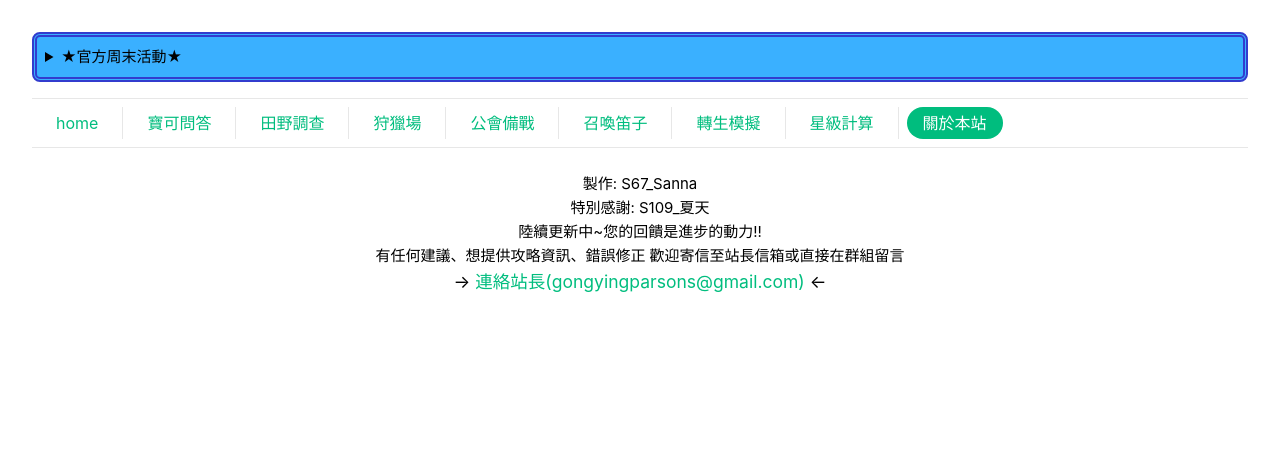
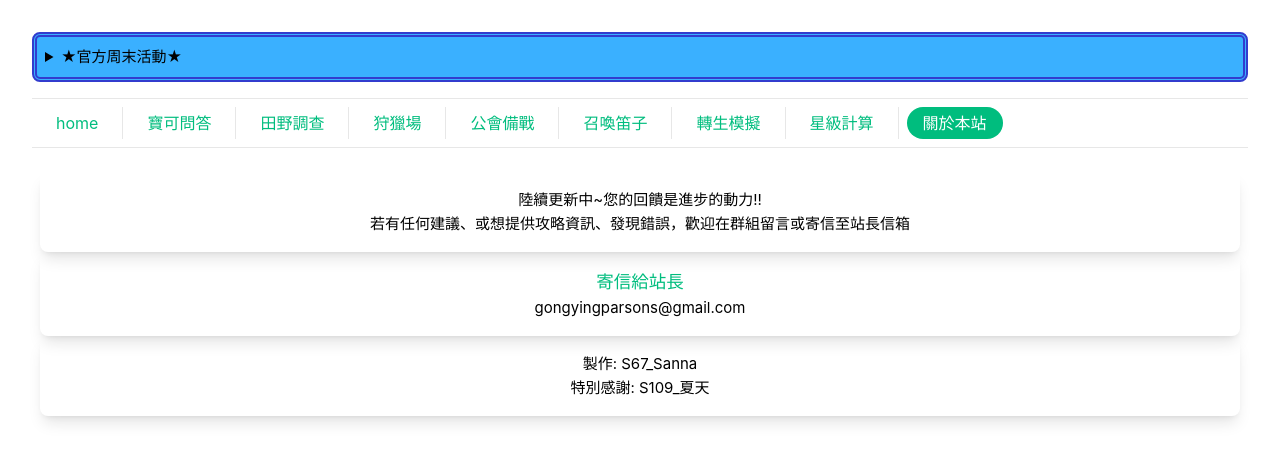
Before and after one commit to tom00502/pokemon-adventurer, a Vue app: page /about in a window 1280 px wide. Shown: the top 462 px of the page. Built offline with nearby package versions, Linux system fonts and the light colour scheme.

Commit message:
update about

```diff
--- a/src/views/AboutView.vue
+++ b/src/views/AboutView.vue
@@ -1,25 +1,40 @@
 <template>
     <div class="about">
-        <div>製作: S67_Sanna</div>
-        <div>特別感謝: S109_夏天</div>
-        <div>陸續更新中~您的回饋是進步的動力!!</div>
-        <div>
-            有任何建議、想提供攻略資訊、錯誤修正
-            歡迎寄信至站長信箱或直接在群組留言
+        <div class="card">
+            <div>陸續更新中~您的回饋是進步的動力!!</div>
+            <div>
+                若有任何建議、或想提供攻略資訊、發現錯誤，歡迎在群組留言或寄信至站長信箱
+            </div>
         </div>
-        <h3>
-            →
-            <a href="mailto:gongyingparsons@gmail.com"
-                >連絡站長(gongyingparsons@gmail.com)</a
-            >
-            ←
-        </h3>
+        <div class="card">
+            <h3>
+                <a href="mailto:gongyingparsons@gmail.com">寄信給站長</a>
+            </h3>
+
+            gongyingparsons@gmail.com
+        </div>
+        <div class="card">
+            <div>製作: S67_Sanna</div>
+            <div>特別感謝: S109_夏天</div>
+        </div>
     </div>
 </template>
 
-<style>
+<style scoped>
 .about {
-    text-align: center;
+    /*text-align: center;*/
     padding: 8px;
 }
+.card {
+    display: flex;
+    flex-direction: column;
+    border-radius: 0.5rem;
+    box-shadow: 0 10px 15px -3px rgb(0 0 0 / 0.1),
+        0 4px 6px -4px rgb(0 0 0 / 0.1);
+    /*font-size: 1.5rem;*/
+    color: black;
+    justify-content: center;
+    align-items: center;
+    padding: 1rem;
+}
 </style>
```
